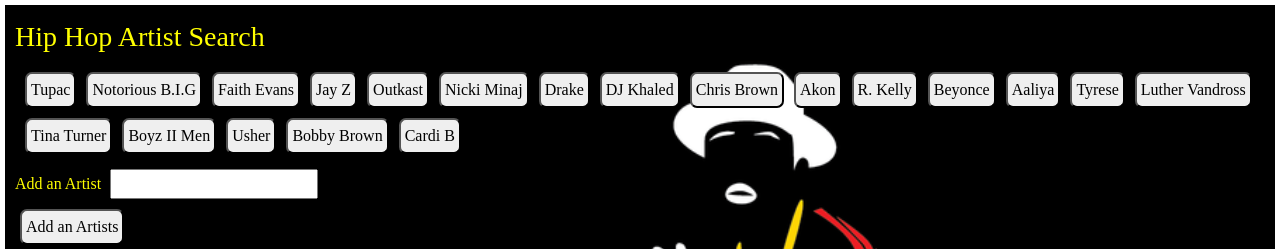
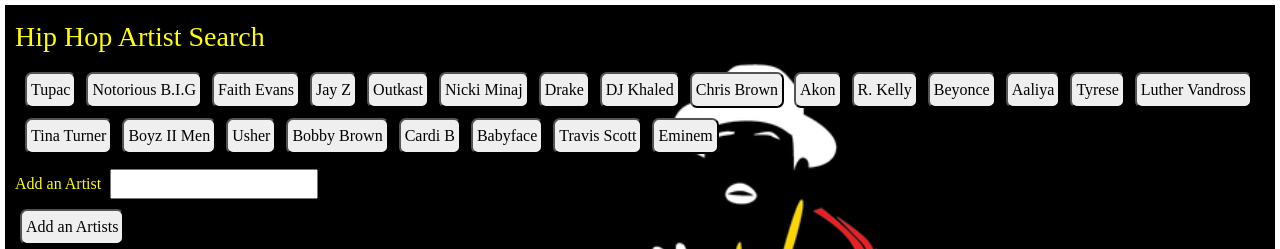
Before and after one commit to LMTrain/dynamicgiphy, a plain HTML site: page index.html in a window 1280 px wide. Shown: the top 249 px of the page. Drawn offline with nearby package versions, Linux system fonts and the light colour scheme.

Commit message:
Remove comments tags and line of codes that are not need, also added more artist names in the array

```diff
--- a/assets/css/style.css
+++ b/assets/css/style.css
@@ -7,7 +7,6 @@ div {
     margin: 5px;
     display: inline-block;
     color:yellow;
-    /* font-size: 18px; */
     background-blend-mode: color-burn;
     font-family: 'Bodoni MT Black';
 }
--- a/assets/javascript/app.js
+++ b/assets/javascript/app.js
@@ -1,15 +1,12 @@
 
   // Initial array of artists
-  var artists = ['Tupac', 'Notorious B.I.G', "Faith Evans",'Jay Z', 'Outkast', 'Nicki Minaj', 'Drake', 'DJ Khaled', 'Chris Brown', 'Akon', 'R. Kelly', 'Beyonce', 'Aaliya', "Tyrese", "Luther Vandross", "Tina Turner", "Boyz II Men", "Usher", "Bobby Brown", "Cardi B"];
+  var artists = ['Tupac', 'Notorious B.I.G', "Faith Evans",'Jay Z', 'Outkast', 'Nicki Minaj', 'Drake', 'DJ Khaled', 'Chris Brown', 'Akon', 'R. Kelly', 'Beyonce', 'Aaliya', "Tyrese", "Luther Vandross", "Tina Turner", "Boyz II Men", "Usher", "Bobby Brown", "Cardi B", "Babyface", "Travis Scott", "Eminem"];
 
   // displayartistInfo function re-renders the HTML to display the appropriate content
   function displayartistInfo() {
 
     var artist = $(this).attr("data-name");
     var queryURL = "https://api.giphy.com/v1/gifs/search?q=" + "&api_key=HEdbTT0vdsath3C9VzHnGKf0KeRx3w50&q=" + artist + "&limit=10&offset=0&rating=R&lang=en";
-    // "https://api.giphy.com/v1/gifs/search?api_key=HEdbTT0vdsath3C9VzHnGKf0KeRx3w50&q=tupac&limit=10&offset=0&rating=R&lang=en"
-
-
 
     // Creating an AJAX call for the specific artist button being clicked
     $.ajax({
@@ -26,19 +23,13 @@
 
             // Creating and storing a div tag
             var artistDiv = $("<div class='artist'>");
-            // var titleDiv = $("<div class='artists'>");
-
             var p = $("<p>").text(results[i].title);
-            // var p = $("<p>").text("Rating: " + results[i].title);
-            // p = p.attr("artists-title", results[i].title);
-
             var image = $("<img>");
             image.attr("src", results[i].images.fixed_height_still.url);
             image.attr("data-still", results[i].images.fixed_height_still.url);
             image.attr("data-animate", results[i].images.fixed_height_downsampled.url);
             image.attr("data-state", "still");
             image.on("click", function () {
-              console.log(state);
 
               var state = $(this).attr("data-state");
 
@@ -52,7 +43,6 @@
             });
             artistDiv.append(p);
             artistDiv.append(image);
-            // $("#artists-title").prepend(artistDiv);
             $("#artists-view").prepend(artistDiv);
         }
     });
@@ -66,15 +56,10 @@
     // Looping through the array of artists
     for (var i = 0; i < artists.length; i++) {
 
-
       var a = $("<button>");
-
       a.addClass("artist-btn");
-
       a.attr("data-name", artists[i]);
-
       a.text(artists[i]);
-
       $("#buttons-view").append(a);
     }
   }
--- a/index.html
+++ b/index.html
@@ -21,10 +21,8 @@
       <div class="col-md-12">
         <div class="contents-r1-c1">
           <h3>Hip Hop Artist Search</h3>
-          <!-- <div class="button-wrapper"> -->
+          <div id="buttons-view"></div>
 
-            <div id="buttons-view"></div>
-          <!-- </div> -->
           <form id="artist-form">
               <label for="artist-input">Add an Artist</label>
               <input type="text" id="artist-input">
```
